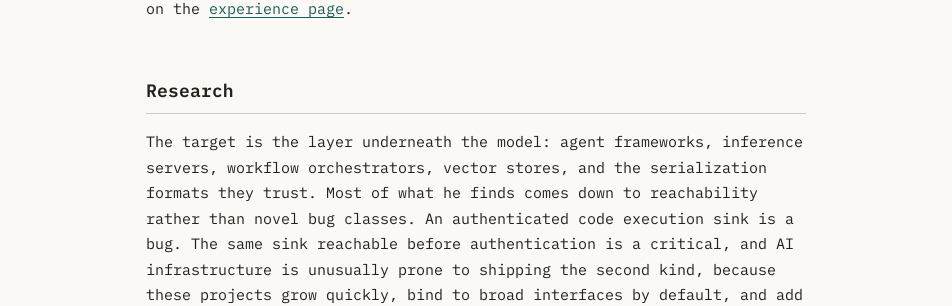
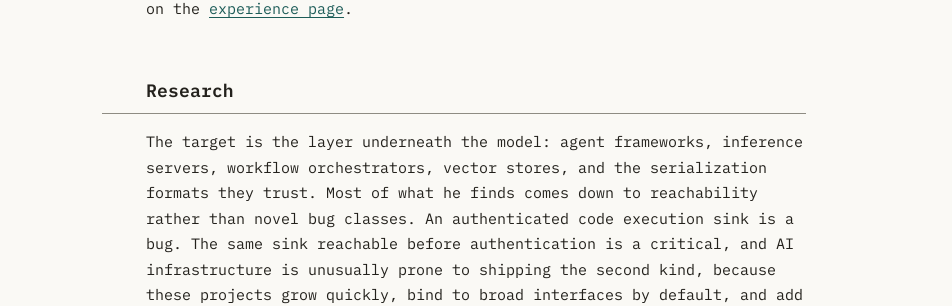
Before and after one commit to sfwani/sfwani.github.io, a Jekyll site: the page built from about.md, in a window 1280 px wide. Shown: the part 392-698 px from the top of the page, without its empty margins (164-1116 px from the left). Built offline with Jekyll 4.4.1, drawn with Linux system fonts in a browser that asks for light colours.

Commit message:
Stop body being a dead scroll container, and engage the section rule
overflow-x:hidden on body forces computed overflow-y to auto, so <body>
was a scroll container that never scrolls. Any scroll-driven animation
inside it pinned at a fixed value forever, measured at 41.9998% at every
scroll offset. clip clips identically without creating a container.

html keeps overflow-y:scroll on purpose: it is the root scroller and not
the culprit, and dropping it would let the scrollbar come and go between
short and long pages and shift the layout sideways.

M2 then draws a stronger rule over each h2's existing underline as the
heading arrives, starting a little out in the margin. No JS, no new DOM,
no layout. The lead is capped at 44px so it stops clear of where the rail
will sit. Reduced motion removes the overlay and leaves today's border.

Co-Authored-By: Claude Opus 5 (1M context) <noreply@anthropic.com>

```diff
--- a/_sass/main.scss
+++ b/_sass/main.scss
@@ -854,3 +854,58 @@ body[data-theme="dark"] .footer a.footer_item:focus-visible {
   .footer { flex-direction: column; align-items: flex-start; gap: .9rem; }
   .footer .footer_right { gap: 1rem; }
 }
+
+// M0. The theme sets overflow-x:hidden on html AND body. On body that is not
+// cosmetic: overflow-x:hidden forces the computed overflow-y to auto, so <body>
+// silently becomes a scroll container that never scrolls, and any scroll-driven
+// animation inside it attaches to that dead container and pins forever. Measured
+// stuck at 41.9998% at every scroll offset before this change.
+//
+// `clip` clips exactly as `hidden` did but does NOT create a scroll container.
+// html keeps overflow-y:scroll deliberately: it is the root scroller, it is not
+// the culprit, and dropping it would let the scrollbar appear and disappear
+// between short and long pages, shifting the layout sideways.
+html { overflow-x: clip; }
+body { overflow-x: clip; overflow-y: visible; }
+
+// M2. The section rule engages. Every h2 already carries a bottom rule; this
+// draws a stronger one over it as the heading arrives, starting slightly out in
+// the margin so the text column and the empty margin are connected once per
+// section. No JS, no new DOM, no layout: only a transform on a pseudo-element.
+//
+// --fm-lead is capped at 44px rather than the full margin because the rail (M1)
+// lives further out and a rule crossing its spine reads as an accident.
+:root { --fm-lead: clamp(0px, calc((100vw - 720px) / 2 - 22px), 44px); }
+
+.page-content h2 { position: relative; }
+.page-content h2::after {
+  content: "";
+  position: absolute;
+  left: calc(0px - var(--fm-lead));
+  right: 0;
+  bottom: -1px;
+  height: 1px;
+  background: var(--fm-rule-strong);
+  transform: scaleX(0);
+  transform-origin: 0 50%;
+  pointer-events: none;
+}
+// The timeline is named on the h2 and referenced from the pseudo-element.
+// animation-timeline: view() declared directly on the ::after does not resolve.
+@supports (animation-timeline: view()) {
+  .page-content h2 { view-timeline-name: --fm-sec; view-timeline-axis: block; }
+  .page-content h2::after {
+    animation-name: fm-rule-in;
+    animation-timing-function: cubic-bezier(.2, .7, .3, 1);
+    animation-fill-mode: both;
+    animation-timeline: --fm-sec;
+    animation-range: entry 0% cover 42%;
+  }
+}
+@keyframes fm-rule-in { from { transform: scaleX(0); } to { transform: scaleX(1); } }
+
+// Reduced motion removes the overlay entirely, leaving the existing border
+// untouched, so the page is byte-identical to before.
+@media (prefers-reduced-motion: reduce) {
+  .page-content h2::after { display: none; }
+}
```
